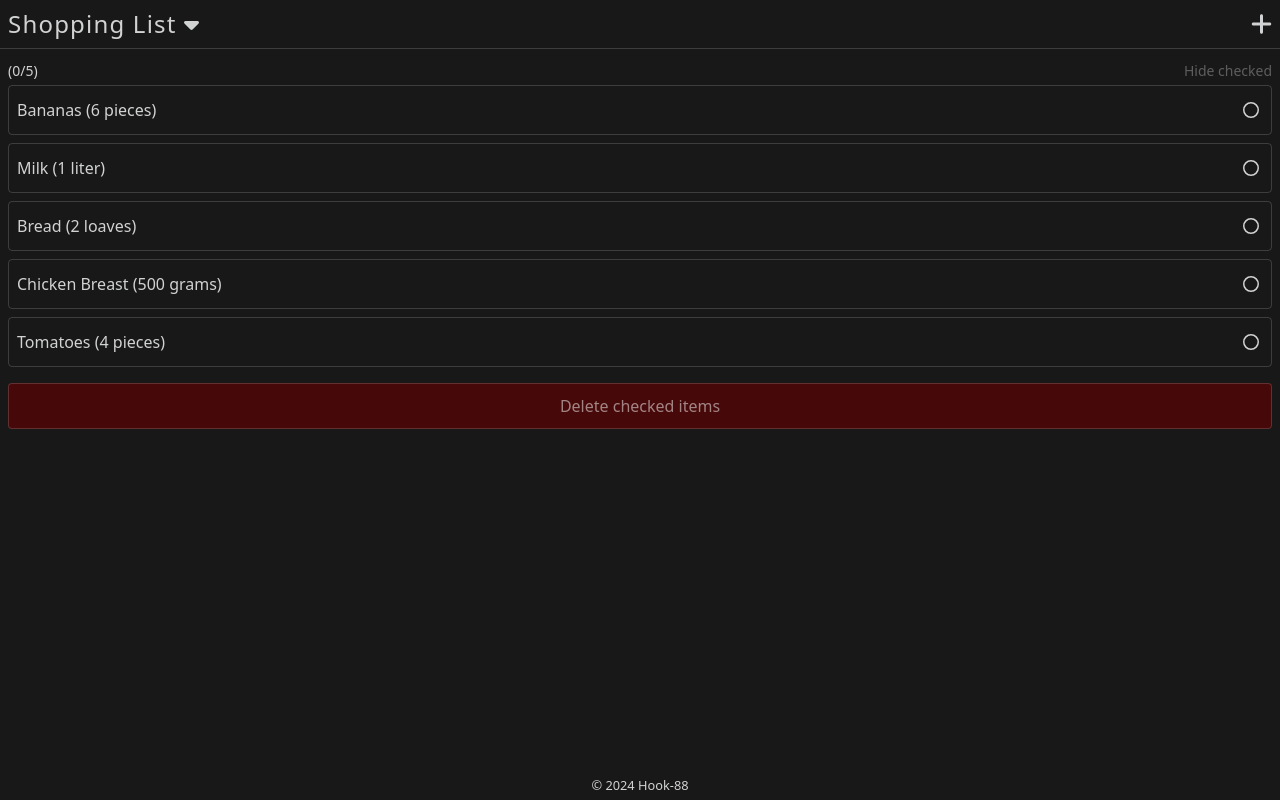
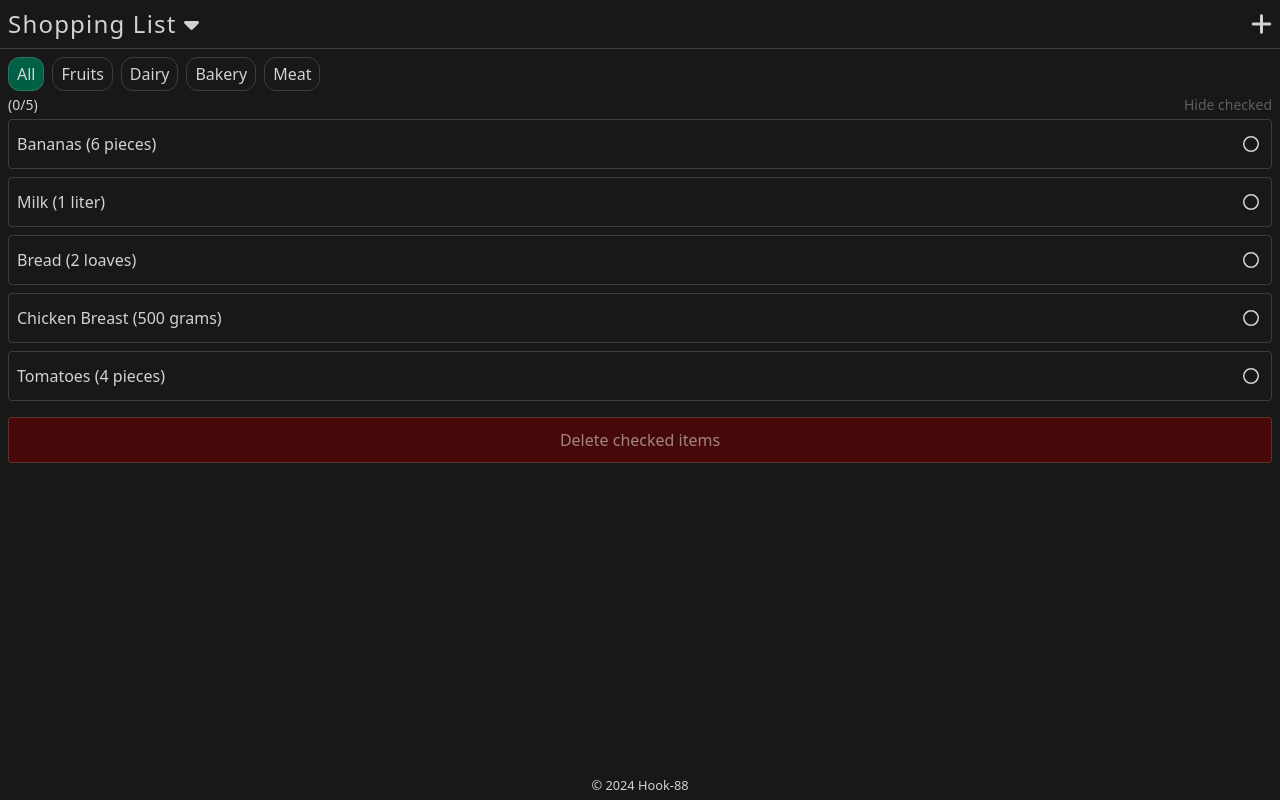
Before and after one commit to Hook-88/shopping-list, a Vue app: page / in a window 1280 px wide. Built offline with nearby package versions, Linux system fonts and the light colour scheme; the HTML template or start-up script is replaced by a standard one.

Commit message:
add basic markup and styls

```diff
--- a/src/components/shopping-list/ListHeader.vue
+++ b/src/components/shopping-list/ListHeader.vue
@@ -1,4 +1,5 @@
 <script setup lang="ts">
+import { useShoppingListStore } from '@/stores/shoppingList';
 import { computed, ref } from 'vue';
 
 const props = defineProps<{
@@ -11,6 +12,22 @@ const emit = defineEmits<{
 }>()
 
 const uncheckedFilterApplied = ref(false)
+
+const shoppingListStore = useShoppingListStore()
+
+const shoppingLabels = computed(() => {
+
+  const allLAbels = shoppingListStore.shoppingItems?.filter(shoppingItem => {
+
+    if (shoppingItem.label) {
+
+      return shoppingItem
+    }
+  }).map(item => item.label)
+
+  //return array withoud duplicates
+  return [...new Set(allLAbels)]
+})
 
 
 const progressText = computed(() => {
@@ -30,10 +47,21 @@ function handleClickHideChecked() {
 }
 
 
+
+
 </script>
 
 <template>
-  <header class="text-sm flex items-center">
+  <header>
+
+    <div class="flex gap-2 flex-wrap">
+      <button class="py-1 px-2 border border-ash/20 rounded-xl bg-emerald-800">All</button>
+      <button v-for="label in shoppingLabels" :key="label" class="py-1 px-2 border border-ash/20 rounded-xl">
+        {{ label }}
+      </button>
+    </div>
+
+    <div class="text-sm flex items-center">
       <span>
         {{ progressText }}
       </span>
@@ -41,5 +69,6 @@ function handleClickHideChecked() {
         @click="handleClickHideChecked">
         {{ uncheckedFilterApplied ? 'Show' : 'Hide' }} checked
       </button>
+    </div>
   </header>
 </template>
--- a/src/data/shoppingList.ts
+++ b/src/data/shoppingList.ts
@@ -34,6 +34,6 @@ export const GROCERYITEMS: ShoppingItemInterface[] = [
     id: 'veg-001',
     quantity: 4,
     unit: 'pieces',
-    label: 'Vegetables',
+    label: 'Fruits',
   },
 ]
```
Lines whose indentation alone changed are shown as unchanged.
